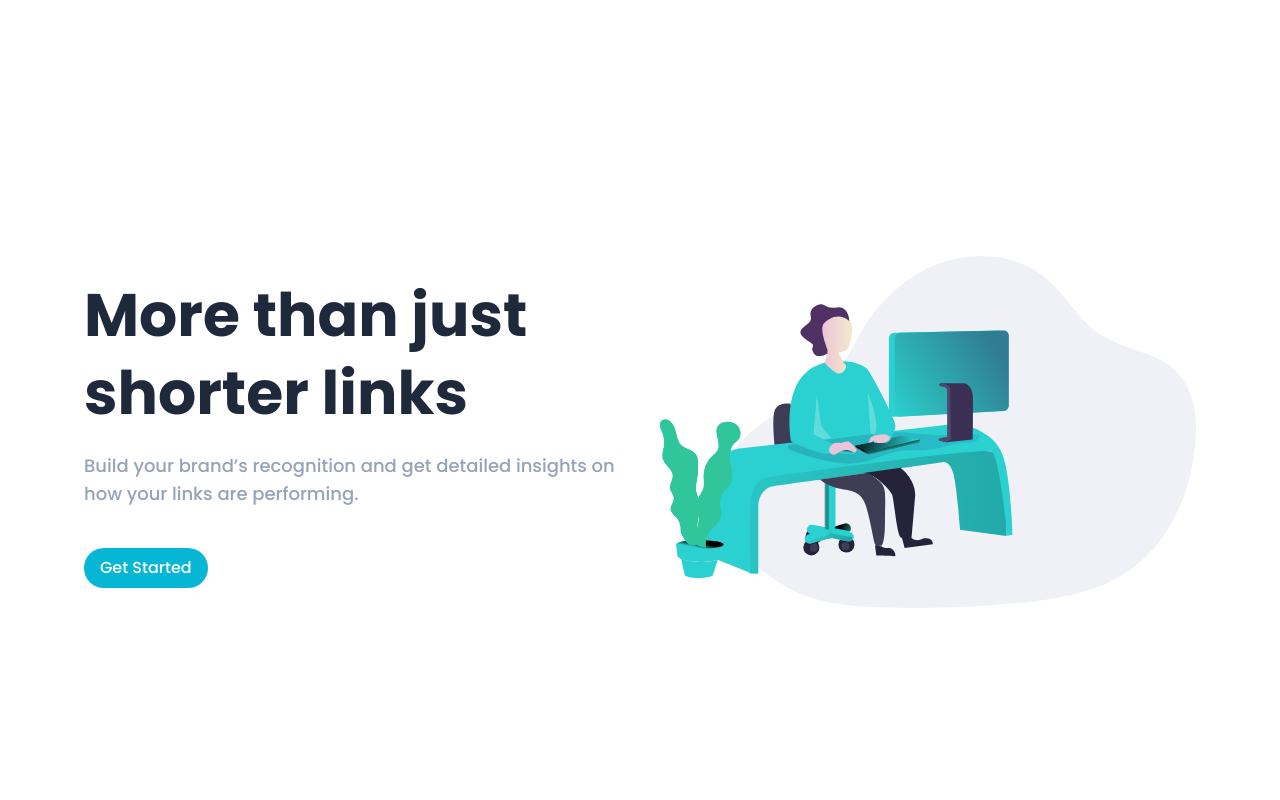
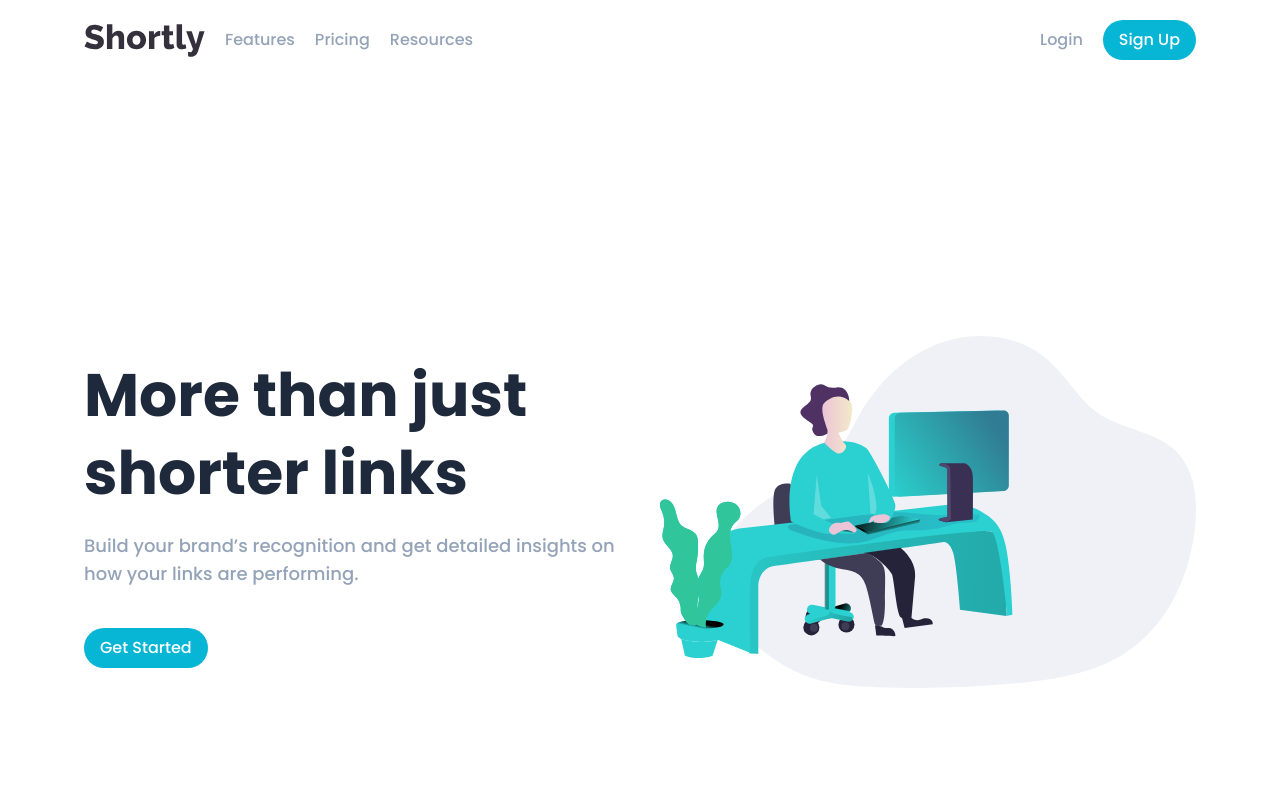
Before and after one commit to LuisSalas94/react-shortly, a React (Create React App) app: page / in a window 1280 px wide. Shown: the top 800 px of the page. Built offline with nearby package versions, Linux system fonts and the light colour scheme.

Commit message:
Add Header component

```diff
--- a/src/App.js
+++ b/src/App.js
@@ -1,3 +1,4 @@
+import Header from "./components/Header";
 import Showcase from "./components/Showcase";
 import Advanced from "./components/Advanced";
 import Boost from "./components/Boost";
@@ -6,6 +7,7 @@ import Footer from "./components/Footer";
 function App() {
 	return (
 		<div>
+			<Header />
 			<Showcase />
 			<Advanced />
 			<Boost />
--- a/src/components/Header.js
+++ b/src/components/Header.js
@@ -1,7 +1,79 @@
-import React from "react";
+import React, { useState } from "react";
+import logo from "../images/logo.svg";
 
 const Header = () => {
-	return <div>Header</div>;
+	const [isMenuOpen, setIsMenuOpen] = useState(false);
+
+	const openMenu = () => {
+		setIsMenuOpen(!isMenuOpen);
+	};
+
+	return (
+		<header className="header max-width py-5">
+			<div className="flex items-center justify-between">
+				<article className="flex items-center">
+					<img src={logo} alt="" />
+					<nav className="hidden md:block md:ml-5">
+						<ul className="flex items-start justify-start">
+							<li>
+								<button className="text-slate-400">Features</button>
+							</li>
+							<li className="my-5 md:my-0 md:mx-5">
+								<button className="text-slate-400">Pricing</button>
+							</li>
+							<li>
+								<button className="text-slate-400">Resources</button>
+							</li>
+						</ul>
+					</nav>
+				</article>
+				{isMenuOpen && (
+					<div
+						className="absolute left-5 right-5 top-20 rounded bg-slate-900 text-slate-200 text-center py-10 md:relative md:top-0 md:left-0 md:right-0
+					md:bg-transparent md:text-slate-700 md:text-left md:py-0 md:flex md:items-center"
+					>
+						<nav className="md:hidden">
+							<ul className="flex flex-col items-center justify-center">
+								<li>
+									<button>Features</button>
+								</li>
+								<li className="my-5">
+									<button>Pricing</button>
+								</li>
+								<li>
+									<button>Resources</button>
+								</li>
+							</ul>
+						</nav>
+						<ul className="flex flex-col items-center justify-center">
+							<li className="my-5">
+								<button className="text-slate-400">Login</button>
+							</li>
+							<li>
+								<button className="btn-cta rounded-full">Sign Up</button>
+							</li>
+						</ul>
+					</div>
+				)}
+				<div className="hidden md:block">
+					<ul className="flex items-center ml-5">
+						<li className="my-5 md:my-0 md:mr-5">
+							<button className="text-slate-400">Login</button>
+						</li>
+						<li>
+							<button className="btn-cta rounded-full">Sign Up</button>
+						</li>
+					</ul>
+				</div>
+				<button
+					className="uppercase text-sm tracking-wide md:hidden"
+					onClick={openMenu}
+				>
+					{isMenuOpen ? "Close" : "Menu"}
+				</button>
+			</div>
+		</header>
+	);
 };
 
 export default Header;
```
